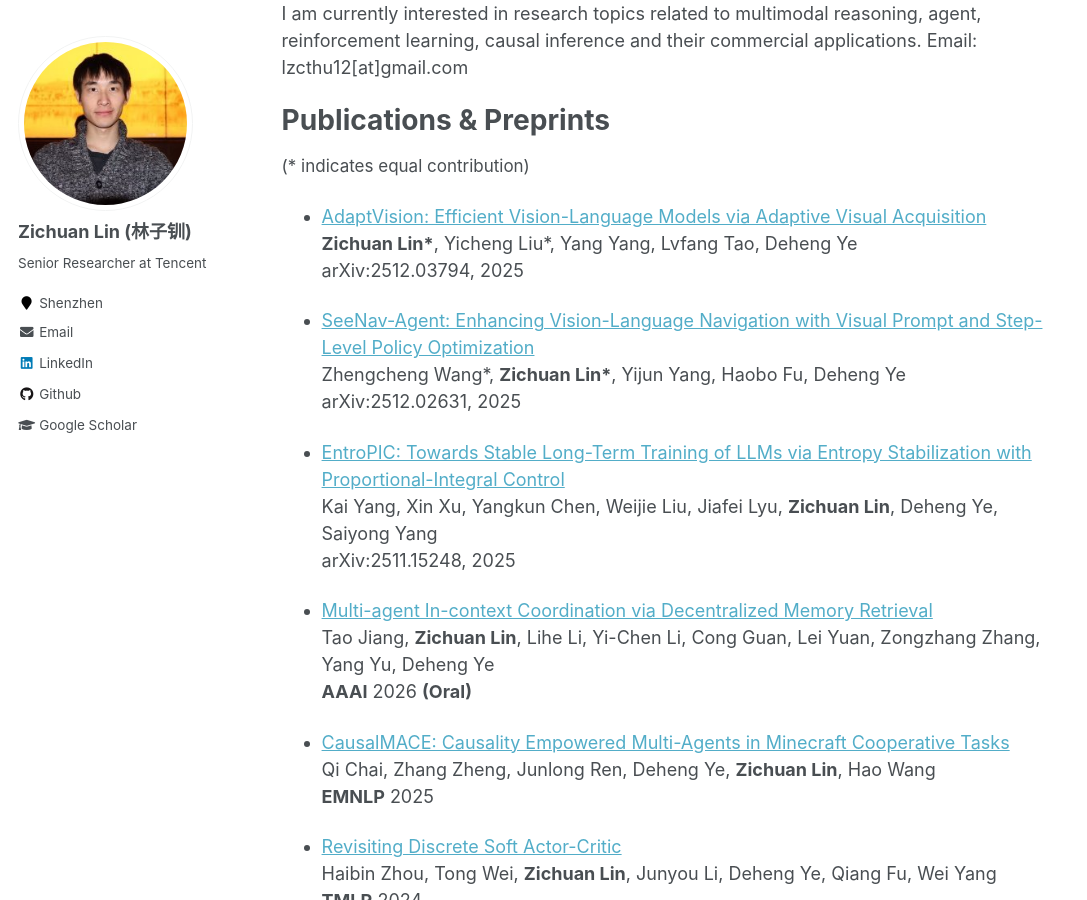
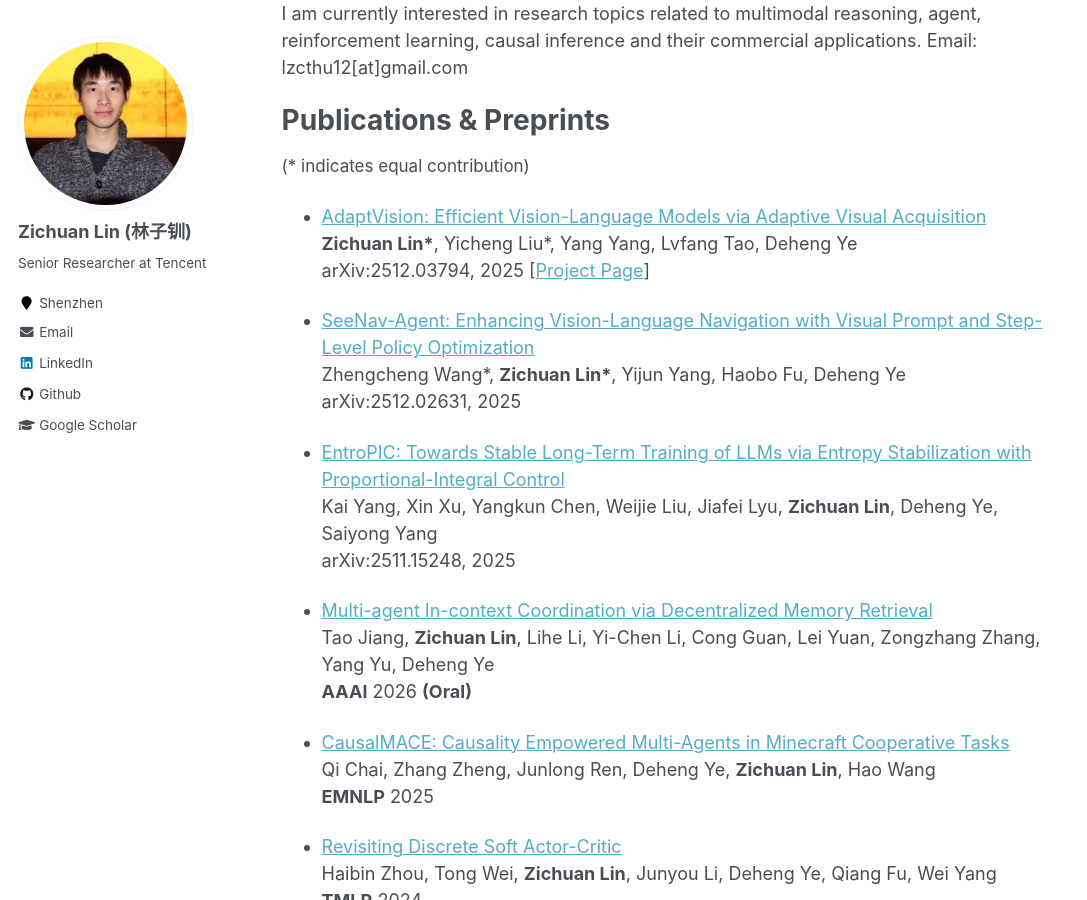
Before and after one commit to LinZichuan/linzichuan.github.io, a Jekyll site: the page built from _pages/about.md, in a window 1280 px wide and 900 px high, scrolled down 342 px. Shown: the whole window, without its empty margins (0-1087 px from the left). Built offline with Jekyll 4.4.1, drawn with Linux system fonts in a browser that asks for light colours; formulas are drawn with MathJax 3.

Commit message:
Update about.md

```diff
--- a/_pages/about.md
+++ b/_pages/about.md
@@ -27,7 +27,7 @@ Publications & Preprints
 
 - [AdaptVision: Efficient Vision-Language Models via Adaptive Visual Acquisition](https://arxiv.org/abs/2512.03794) <br>
 **Zichuan Lin\***, Yicheng Liu\*, Yang Yang, Lvfang Tao, Deheng Ye <br>
-arXiv:2512.03794, 2025
+arXiv:2512.03794, 2025 [[Project Page](https://adaptvision.github.io/)]
 
 - [SeeNav-Agent: Enhancing Vision-Language Navigation with Visual Prompt and Step-Level Policy Optimization](https://arxiv.org/abs/2512.02631) <br>
 Zhengcheng Wang\*, **Zichuan Lin\***, Yijun Yang, Haobo Fu, Deheng Ye <br>
```
